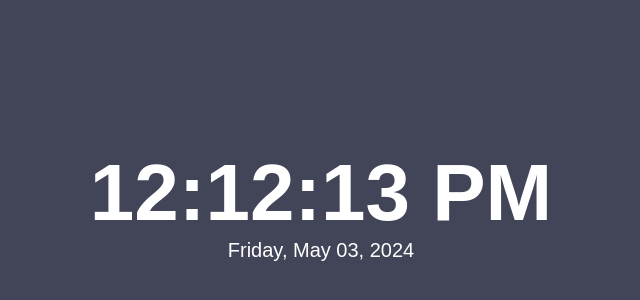
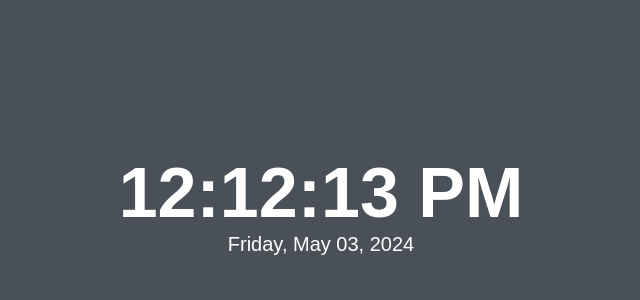
Before and after one commit to simploai/website, a plain HTML site: page index.html in a window 1280 px wide. Shown: the part 196-496 px from the top of the page, without its empty margins (319-959 px from the left). Drawn offline with Linux system fonts and the light colour scheme.

Commit message:
Update index.html

```diff
--- a/index.html
+++ b/index.html
@@ -19,11 +19,11 @@
       flex-direction: column;
       justify-content: center;
       align-items: center;
-      background-color: #424558;
+      background-color: #495057;
     }
 
     .time {
-      font-size: 80px;
+      font-size: 70px;
       font-weight: bold;
       color: #fff;
     }
```
